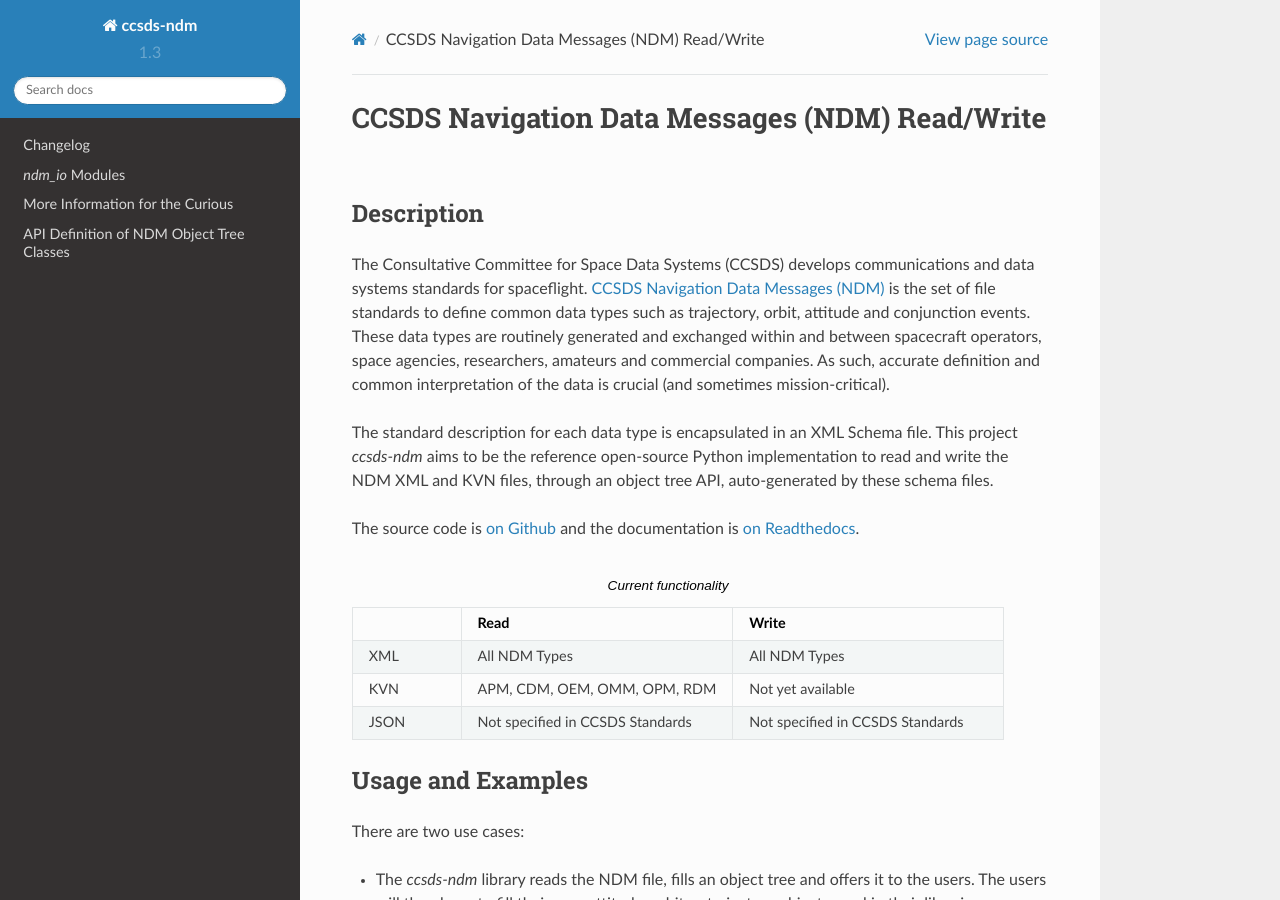
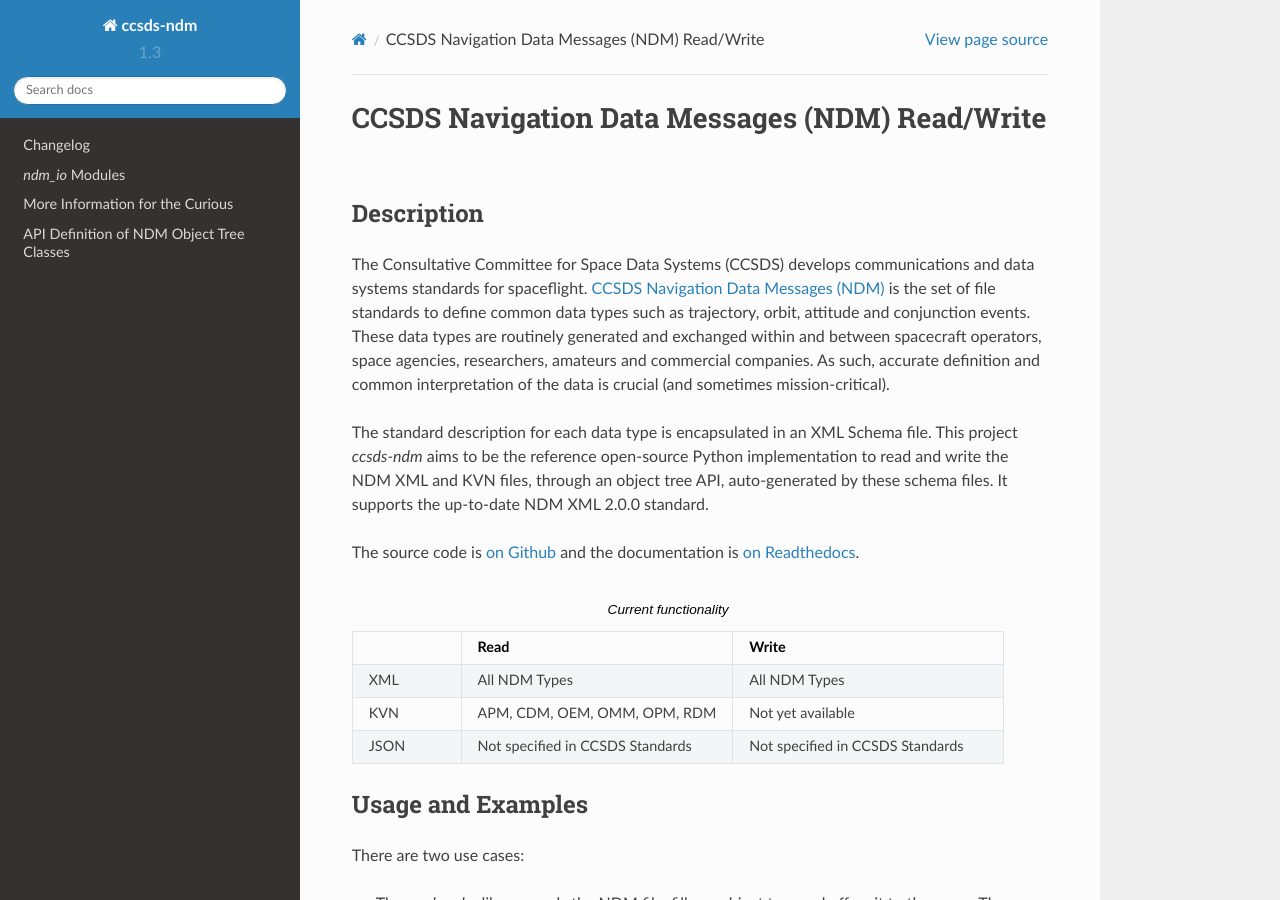
Before and after one commit to egemenimre/ccsds-ndm, a Sphinx documentation site: the page built from docs/index.rst, in a window 1280 px wide and 900 px high. Built offline with Sphinx 7.4.7 and the Read the Docs theme 2.0.0, drawn with Linux system fonts in a browser that asks for light colours; pages that are not in the unit, such as notebooks, are missing from menus.

Commit message:
Added documentation for NDM XML v2 standard

```diff
--- a/README.rst
+++ b/README.rst
@@ -14,7 +14,7 @@ is crucial (and sometimes mission-critical).
 
 The standard description for each data type is encapsulated in an XML Schema file. This project `ccsds-ndm` aims to
 be the reference open-source Python implementation to read and write the NDM XML and KVN files, through an object tree
-API, auto-generated by these schema files.
+API, auto-generated by these schema files. It supports the up-to-date NDM XML 2.0.0 standard.
 
 The source code is `on Github <https://github.com/egemenimre/ccsds-ndm>`_ and the documentation is
 `on Readthedocs <https://ccsds-ndm.readthedocs.io/>`_.
--- a/docs/changelog.rst
+++ b/docs/changelog.rst
@@ -3,6 +3,7 @@ Changelog
 
 - Development Version
     - Major update to support reading KVN data and files
+    - Upgraded to NDM XML 2.0.0 XML Schemas
     - Updated `xsdata` to 20.12 (and solved compatibility issues with the new version)
     - Added optional schema file location
       (`#8 <https://github.com/egemenimre/ccsds-ndm/issues/8>`_)
--- a/docs/index.rst
+++ b/docs/index.rst
@@ -12,7 +12,7 @@ is crucial (and sometimes mission-critical).
 
 The standard description for each data type is encapsulated in an XML Schema file. This project `ccsds-ndm` aims to
 be the reference open-source Python implementation to read and write the NDM XML and KVN files, through an object tree
-API, auto-generated by these schema files.
+API, auto-generated by these schema files. It supports the up-to-date NDM XML 2.0.0 standard.
 
 The source code is `on Github <https://github.com/egemenimre/ccsds-ndm>`_ and the documentation is
 `on Readthedocs <https://ccsds-ndm.readthedocs.io/>`_.
--- a/docs/more_info.rst
+++ b/docs/more_info.rst
@@ -17,9 +17,6 @@ Design and Limitations of CCSDS-NDM
 The object tree is created by `xsdata <https://xsdata.readthedocs.io/en/latest/>`_ library, which also handles parsing
 and writing of the XML data. As such, there is no documentation generated for this object tree.
 
-Currently the published standards are at version 1.0, but version 2.0 will be out soon. They will be integrated into
-the code once they are made official.
-
 File read is usually fast (on the order of seconds) for small files. That said, KVN parsing for large files can
 take some time. A 12 MB OEM file lasts about a minute to parse on a good consumer grade computer.
 Due to the fragility of the KVN format and the restrictions the standards put on the order of keys, no
```
Also changed, not shown: other parts of README.rst (+0 -3 lines), docs/ndmclasses.rst (+11 -11 lines).
